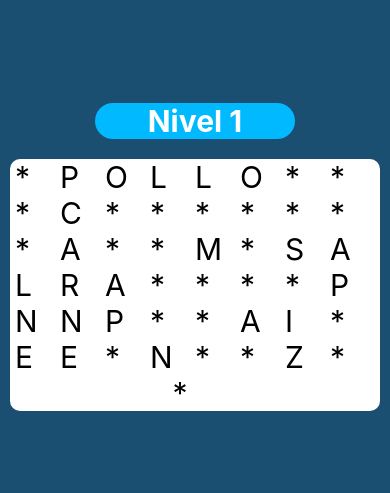
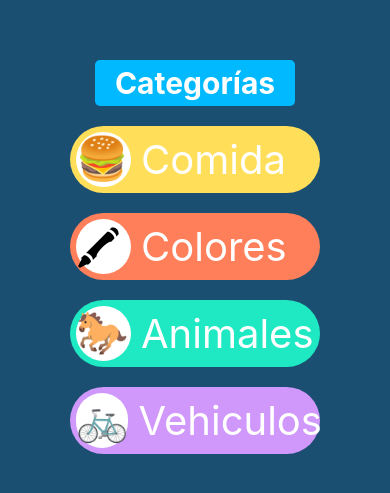
Before and after one commit to Aujemd/Letter-Soup, a React Native app: screen / in a window 390 px wide. Shown: the part 165-658 px from the top of the page. Built offline with nearby package versions, Linux system fonts and the light colour scheme.

Commit message:
Screen de categorias agregada

```diff
--- a/App.js
+++ b/App.js
@@ -1,7 +1,9 @@
 import React, { Component } from 'react';
 import Soup from './src/screens/soup/containers/soup';
+import Categories from './src/screens/categories/containers/categories'
 import {Provider} from 'react-redux'
 import store from './store'
+import {View, StyleSheet} from 'react-native';
 
 class App extends Component{
 
@@ -25,11 +27,22 @@ class App extends Component{
         store
       }
       >
-        <Soup/>
+      <View style = {Styles.container}>
+        <Categories/>
+      </View>
       </Provider>
     )
   }
 
 }
 
+const Styles = StyleSheet.create({
+  container: {
+      flex: 1,
+      backgroundColor: '#1B4F72',
+      justifyContent: 'center',
+      alignItems: 'center',
+  }
+})
+
 export default App;
--- /dev/null
+++ b/src/screens/categories/components/categorie.js
@@ -0,0 +1,45 @@
+import React from 'react'
+import{Text, TouchableOpacity, StyleSheet, View} from 'react-native';
+
+const Categorie = props => {
+
+    const {contain, icon, style} = props
+    const {container} = Styles
+
+    const currentStyle = StyleSheet.flatten([container, style])
+
+    return (
+        <TouchableOpacity style = {currentStyle}>
+            <Text style = {Styles.icon}>{icon}</Text>
+            <Text style = {Styles.text}>{contain}</Text>
+        </TouchableOpacity>
+    )
+}
+
+const Styles = StyleSheet.create({
+    container : {
+        backgroundColor : '#00B9FF',
+        width: 250,
+        display: 'flex',
+        flexDirection: 'row',
+        display: 'flex',
+        justifyContent: 'flex-start',
+        alignItems: 'center',
+        borderRadius: 100,
+        margin: 10,
+        padding: 6,
+    },
+    icon: {
+        fontSize: 42,
+        backgroundColor: 'white',
+        width: 55,
+        height: 55,
+        borderRadius: 55/2,
+        marginRight: 10,
+    },
+    text: {
+        color: 'white',
+        fontSize: 40,
+    }
+})
+export default Categorie;
--- /dev/null
+++ b/src/screens/categories/containers/categories.js
@@ -0,0 +1,70 @@
+import React, { Component } from 'react';
+import {View, Text , StyleSheet} from 'react-native'
+import Categorie from '../components/categorie';
+
+class Categories extends Component{
+    render(){
+        return(
+            <View style = {Styles.container}>
+                <View style = {Styles.mainTitleContainer}>
+                    <Text style =  {Styles.mainTitle}>Categorías</Text>
+                </View>
+                <Categorie
+                    contain = {<Text>Comida</Text>}
+                    icon = {<Text>🍔</Text>}
+                    style = {{
+                        backgroundColor: "#FFDE5A",
+                    }}
+                />
+                <Categorie
+                    contain = {<Text>Colores</Text>}
+                    icon = {<Text>🖍</Text>}
+                    style = {{
+                        backgroundColor: "#FF7F5A",
+                    }}
+                />
+                <Categorie
+                    contain = {<Text>Animales</Text>}
+                    icon = {<Text>🐎</Text>}
+                    style = {{
+                        backgroundColor: "#1FE9C3",
+                    }}
+                />
+                <Categorie
+                    contain = {<Text>Vehiculos</Text>}
+                    icon = {<Text>🚲</Text>}
+                    style = {{
+                        backgroundColor: "#D098FB",
+                    }}
+                />
+            </View>
+            )
+    }
+}
+
+const Styles = StyleSheet.create({
+    mainTitle: {
+        color : 'white',
+        fontSize: 30,
+        fontWeight: 'bold'
+    },
+    mainTitleContainer: {
+        backgroundColor : '#00B9FF',
+        width: 200,
+        display: 'flex',
+        flexDirection: 'row',
+        justifyContent: 'center',
+        alignItems: 'center',
+        borderRadius: 5,
+        margin: 10,
+        padding: 5,
+    },
+    container: {
+        display: 'flex',
+        justifyContent: 'center',
+        justifyContent: 'center',
+        flexWrap: 'wrap',
+        flexDirection: 'row',
+    }
+});
+export default Categories
--- a/src/screens/soup/components/levelLabel.js
+++ b/src/screens/soup/components/levelLabel.js
@@ -15,7 +15,6 @@ const Styles = StyleSheet.create({
         color : 'white',
         fontSize: 30,
         fontWeight: 'bold'
-
     },
     container: {
         backgroundColor : '#00B9FF',
@@ -26,7 +25,6 @@ const Styles = StyleSheet.create({
         alignItems: 'center',
         borderRadius: 25,
         margin: 10,
-
     },
 
 })
--- a/src/screens/soup/containers/soup.js
+++ b/src/screens/soup/containers/soup.js
@@ -111,8 +111,6 @@ class Soup extends Component {
 
 const Styles = StyleSheet.create({
     container: {
-        flex: 1,
-        backgroundColor: '#1B4F72',
         justifyContent: 'center',
         alignItems: 'center',
     }
```
